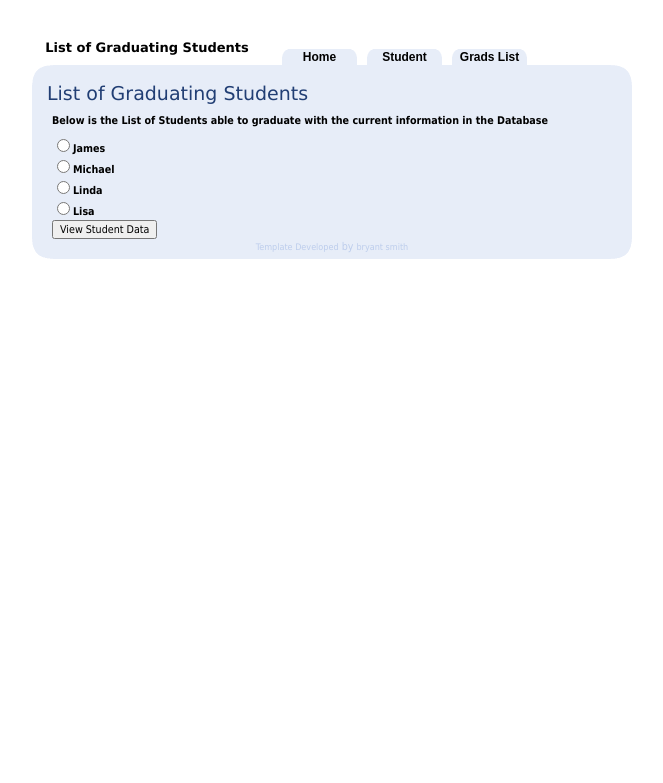
After one commit to LuisPerez64/DBProject, a PHP site: page /graduationList.php in a window 1280 px wide. The commit adds this page. Shown: the top 783 px of the page, without its empty margins (303-966 px from the left). Run offline with PHP 8.4, Linux system fonts and the light colour scheme; data comes from the database, SQL or seed files in the repository.

Commit message:
Initial points are mostly satisfied

```diff
--- a/DBFunctions.php
+++ b/DBFunctions.php
@@ -275,7 +275,7 @@ function letterToNum($letterGrade){
 	$gradeMap = array('A'  => 4.0, 'A-' => 3.7,
 					  'B+' => 3.3, 'B'  => 3.0, 'B-' => 2.7,
 					  'C+' => 2.3, 'C'  => 2.0, 'C-' => 1.7,
-					  'D+' => 1.3, 'D'  => 1.0,
+					  'D+' => 1.3, 'D'  => 1.0, 'D-' => 0.7,
 					  'F' => 0, 'NA' => 0);
 
 	return $gradeMap[$letterGrade];
@@ -287,7 +287,7 @@ function studentGPA($sid){
 	$gradeMap = array('A'  => 4.0, 'A-' => 3.7,
 					  'B+' => 3.3, 'B'  => 3.0, 'B-' => 2.7,
 					  'C+' => 2.3, 'C'  => 2.0, 'C-' => 1.7,
-					  'D+' => 1.3, 'D'  => 1.0,
+					  'D+' => 1.3, 'D'  => 1.0, 'D-' => 0.7,
 					  'F' => 0);
 	$return = array('GPA' => 0,
 		'lessThanBCount' => 0,
@@ -572,6 +572,34 @@ function findRetakes($sid){
 
 	echo $out;
 }
+
+// Outputs the grad students that are eligible to graduate. Allows them to be clickable and
+// links to the data.
+function whoCanGraduate(){
+	$query =
+	"SELECT sid, name
+	From students";
+
+	//If they can graduate add them to the display.
+	$res=QueryDB($query, 3);
+
+	if(!mysqli_num_rows($res)){
+		echo "<h1>No one can graduate. Wow shame shame</h1>";
+		return;
+	}
+
+	$out = "<form action='./currentProgress.php' method='post'>
+	";
+	while($row = mysqli_fetch_array($res)){
+		if(canIGraduate($row['sid'])['canI']){
+			$out .="<input type='radio' name='SID#' value='$row[sid]'><b>$row[name]</b><br>";
+		}
+	}
+	$out .= '<input type=submit value="View Student Data"/></form>';
+
+	echo $out;
+}
+
 ?>
 
 
--- a/bluebliss.css
+++ b/bluebliss.css
@@ -45,6 +45,12 @@ text-align:center;
 font-weight: bold;
 }
 
+.linksN
+{
+float:left;
+text-align:center;
+font-size:10px
+}
 .link,.linkActive
 {
 width:75px;
--- a/currentProgress.php
+++ b/currentProgress.php
@@ -17,7 +17,7 @@ require_once('./DBFunctions.php');
 					<div class="link"><a href="home.php">Home</a></div>
 					<div class="link"><a href="studentOperations.php">Student Operations</a></div>
 					<div class="link"><a href="graduationList.php">Grads List</a></div>
-					<div class="link"><a href="about.php">Lol</a></div>
+
 				</div>
 
 				<div id="blueBox">
--- a/enrollInCourse.php
+++ b/enrollInCourse.php
@@ -17,7 +17,6 @@ require_once('./DBFunctions.php');
 					<div class="link"><a href="home.php">Home</a></div>
 					<div class="link"><a href="studentOperations.php">Student Operations</a></div>
 					<div class="link"><a href="graduationList.php">Grads List</a></div>
-					<div class="link"><a href="about.php">Lol</a></div>
 				</div>
 
 				<div id="blueBox">
--- /dev/null
+++ b/graduationList.php
@@ -0,0 +1,33 @@
+<?php require_once './DBFunctions.php'; ?>
+
+<!DOCTYPE html PUBLIC "-//W3C//DTD XHTML 1.0 Strict//EN" "http://www.w3.org/TR/xhtml1/DTD/xhtml1-strict.dtd">
+<html xmlns="http://www.w3.org/1999/xhtml" xml:lang="en" lang="en">
+<head>
+	<title>List Of Graduating Students</title>
+	<meta http-equiv="content-type" content="text/html;charset=utf-8" />
+	<link rel="stylesheet" type="text/css" href="bluebliss.css" />
+</head>
+<body>
+<div id="mainContentArea">
+	<div id="contentBox">
+        <div id="title">List of Graduating Students</div>
+
+        <div id="linkGroup">
+            <div class="link"><a href="home.php">Home</a></div>
+            <div class="link"><a href="studentOperations.php">Student Operations</a></div>
+            <div class="link"><a href="graduationList.php">Grads List</a></div>
+        </div>
+
+        <div id="blueBox">
+          <div id="header"></div>
+          <div class="contentTitle">List of Graduating Students</div>
+            <div class="pageContent">
+              <h1>Below is the List of Students able to graduate with the current information in the Database</h1>
+              <?php whoCanGraduate(); ?>
+            </div>
+            <div id="footer"><a href="http://www.aszx.net">Template Developed</a> by <a href="http://www.bryantsmith.com">bryant smith</a></div>
+        </div>
+	</div>
+</div>
+</body>
+</html>
--- a/home.php
+++ b/home.php
@@ -20,7 +20,6 @@ Not sure if this is frowned upon in some manner or another. Using a template sit
             <div class="link"><a href="home.php">Home</a></div>
             <div class="link"><a href="studentOperations.php">Student Operations</a></div>
             <div class="link"><a href="graduationList.php">Grads List</a></div>
-            <div class="link"><a href="about.php">Lol</a></div>
         </div>
 
         <div id="blueBox">
--- a/insertGrades.php
+++ b/insertGrades.php
@@ -17,7 +17,6 @@ require_once('./DBFunctions.php');
 					<div class="link"><a href="home.php">Home</a></div>
 					<div class="link"><a href="studentOperations.php">Student Operations</a></div>
 					<div class="link"><a href="graduationList.php">Grads List</a></div>
-					<div class="link"><a href="about.php">Lol</a></div>
 				</div>
 
 				<div id="blueBox">
--- a/insertStudent.php
+++ b/insertStudent.php
@@ -19,7 +19,6 @@ require_once('./DBFunctions.php');
             <div class="link"><a href="home.php">Home</a></div>
             <div class="link"><a href="studentOperations.php">Student Operations</a></div>
             <div class="link"><a href="graduationList.php">Grads List</a></div>
-            <div class="link"><a href="about.php">Lol</a></div>
         </div>
 
         <div id="blueBox">
--- a/insertStudentHelper.php
+++ b/insertStudentHelper.php
@@ -18,7 +18,6 @@ require_once('./DBFunctions.php');
 					<div class="link"><a href="home.php">Home</a></div>
 					<div class="link"><a href="studentOperations.php">Student Operations</a></div>
 					<div class="link"><a href="graduationList.php">Grads List</a></div>
-					<div class="link"><a href="about.php">Lol</a></div>
 				</div>
 
 				<div id="blueBox">
--- a/studentOperations.php
+++ b/studentOperations.php
@@ -14,7 +14,6 @@
             <div class="link"><a href="home.php">Home</a></div>
             <div class="link"><a href="studentOperations.php">Student Operations</a></div>
             <div class="link"><a href="graduationList.php">Grads List</a></div>
-            <div class="link"><a href="about.php">Lol</a></div>
         </div>
 
         <div id="blueBox">
--- a/updateStudent.php
+++ b/updateStudent.php
@@ -17,7 +17,6 @@ require_once('./DBFunctions.php');
 					<div class="link"><a href="home.php">Home</a></div>
 					<div class="link"><a href="studentOperations.php">Student Operations</a></div>
 					<div class="link"><a href="graduationList.php">Grads List</a></div>
-					<div class="link"><a href="about.php">Lol</a></div>
 				</div>
 
 				<div id="blueBox">
```
